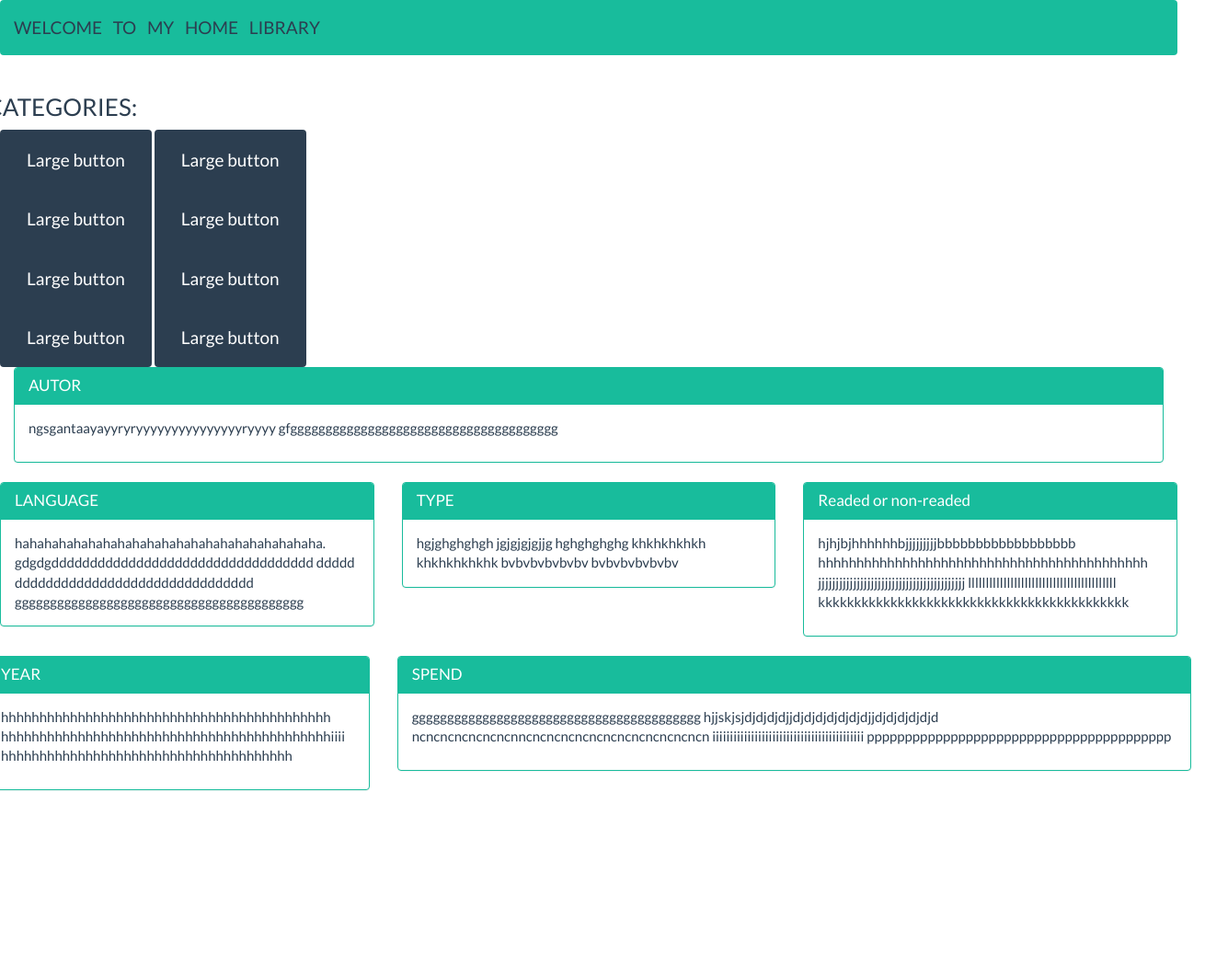
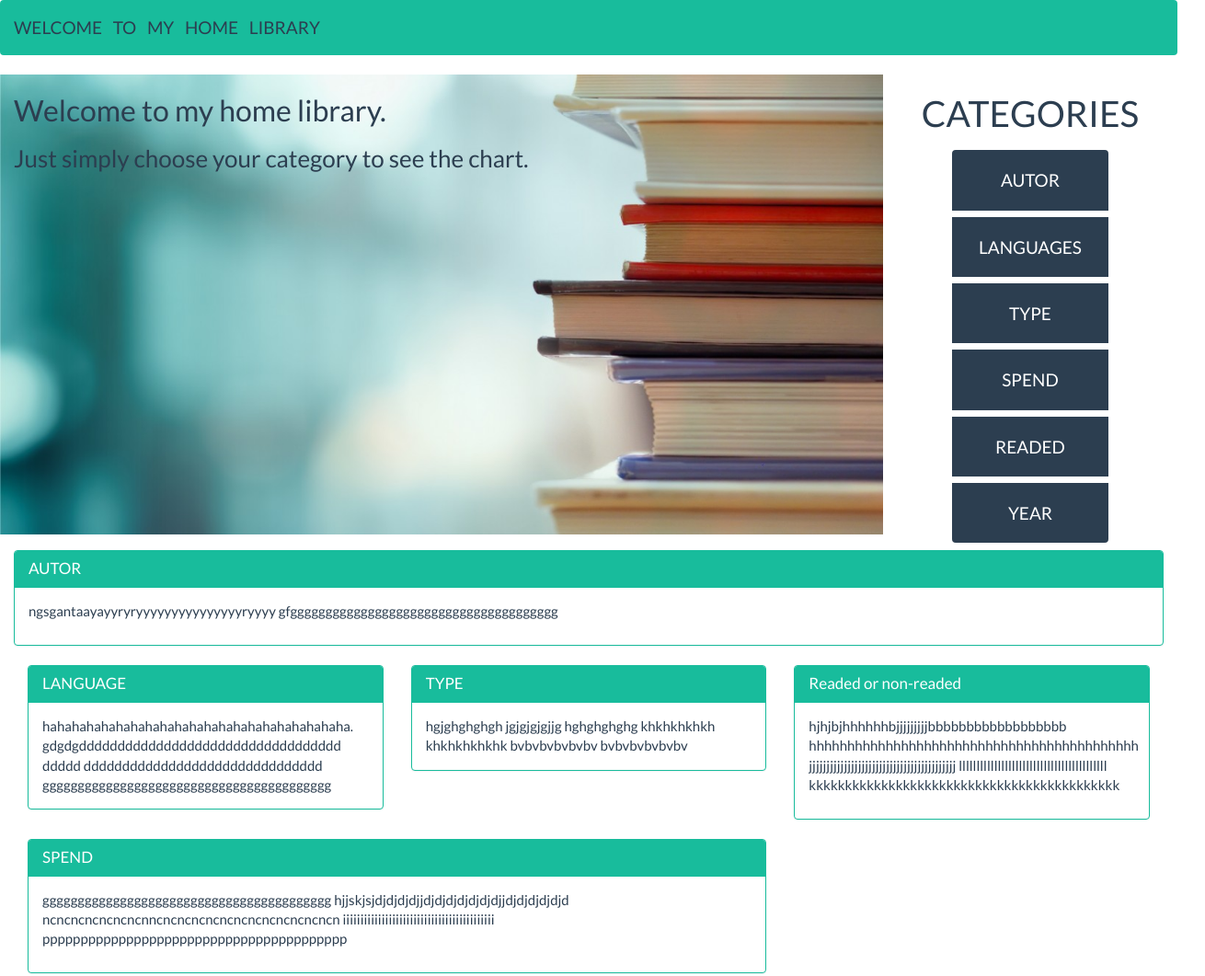
Before and after one commit to Code-Institute-Submissions/Home-library, a plain HTML site: page index.html in a window 1280 px wide. Shown: the top 1061 px of the page at 92% size, 1310 px wide, since content can reach past the window. Before the commit the page ends 880 px from the top, so only its background shows below. Drawn offline with nearby package versions, Linux system fonts and the light colour scheme; a script that the page names is missing.

Commit message:
Added image and buttons to the header

```diff
--- a/index.html
+++ b/index.html
@@ -30,40 +30,44 @@
 
 </head>
 <body>
-
-    <section>
-        <nav class="navbar navbar-inverse">
+   <!--HEADER-->
+    <header>
+        <div class="navbar navbar-inverse">
               <div class="container-fluid">
                 <div class="navbar-header">
                   <a class="navbar-brand" href="#">WELCOME TO MY HOME LIBRARY</a>
                 </div>
               </div>
-        </nav>
+        </div>
+    </header>
+   <!--/HEADER-->
 
-        <div class="photo"></div>
+   <!--NAV-->
+    <nav class="container-fluid">
+      <div class="row">
+        <div class="col-md-9 photo">
+          <h2>Welcome to my home library.</h2>
+            <h3>Just simply choose your category to see the chart.</h3>
+        </div>
 
+        <div class="col-md-3">
           <div class="row">
-        <div class="col-xs-12 col-sm-12 col-md-12">
-            <div class="row">
-                <div class="col-md-12 photo">
-                    <h3 class="section-heading uppercase">CATEGORIES:</h3>
-                </div>
-            </div>
+            <div class="heading">
+              <h1>CATEGORIES</h1>
               <div class="btn-group-vertical">
-                    <a href="#" class="btn btn-primary btn-lg">Large button</a>
-                    <a href="#" class="btn btn-primary btn-lg">Large button</a>
-                    <a href="#" class="btn btn-primary btn-lg">Large button</a>
-                    <a href="#" class="btn btn-primary btn-lg">Large button</a>
-                </div>
-                <div class="btn-group-vertical">
-                    <a href="#" class="btn btn-primary btn-lg">Large button</a>
-                    <a href="#" class="btn btn-primary btn-lg">Large button</a>
-                    <a href="#" class="btn btn-primary btn-lg">Large button</a>
-                    <a href="#" class="btn btn-primary btn-lg">Large button</a>
+                <a href="#" class="btn btn-primary btn-lg">AUTOR</a>
+                <a href="#" class="btn btn-primary btn-lg">LANGUAGES</a>
+                <a href="#" class="btn btn-primary btn-lg">TYPE</a>
+                <a href="#" class="btn btn-primary btn-lg">SPEND</a>
+                <a href="#" class="btn btn-primary btn-lg">READED</a>
+                <a href="#" class="btn btn-primary btn-lg">YEAR</a>
               </div>
             </div>
           </div>
-    </section>
+        </div>
+      </div>
+    </nav>
+    <!--/NAV-->
 
 
 
@@ -71,8 +75,7 @@
 <main>
     <section class="container-fluid">
       <div class="row">
-
-      <div class="col-sm-12 col-md-12 chart" id="authors-div">
+        <div class="col-sm-12 col-md-12 chart">
           <div class="panel panel-success">
             <div class="panel-heading">
               <h3 class="panel-title">AUTOR</h3>
@@ -80,14 +83,14 @@
               <div class="panel-body">
                 <p>ngsgantaayayyryryyyyyyyyyyyyyyyryyyy
                   gfgggggggggggggggggggggggggggggggggggggg</p>
-    <div id="autor-balance"></div>
+                    <div id="author-balance"></div>
+              </div>
+            </div>
           </div>
         </div>
       </div>
 
-    <div class="row">
-
-      <div class="col-sm-6 col-md-4 chart" id="language-div">
+      <div class="col-sm-6 col-md-4 chart">
         <div class="panel panel-success">
   <div class="panel-heading">
     <h3 class="panel-title">LANGUAGE</h3>
@@ -103,7 +106,7 @@
 
       </div>
 
-      <div class="col-sm-6 col-md-4 chart" id="type-div">
+      <div class="col-sm-6 col-md-4 chart">
         <div class="panel panel-success">
   <div class="panel-heading">
     <h3 class="panel-title">TYPE</h3></h3>
@@ -121,7 +124,7 @@
 </div>
       </div>
 
-      <div class="col-sm-6 col-md-4 chart" id="readed-div">
+      <div class="col-sm-6 col-md-4 chart">
         <div class="panel panel-success">
   <div class="panel-heading">
     <h3 class="panel-title">Readed or non-readed</h3>
@@ -136,8 +139,21 @@
   </div>
 </div>
       </div>
+       <div class="col-sm-6 col-md-8 chart" id="spend-div">
+        <div class="panel panel-success">
+  <div class="panel-heading">
+    <h3 class="panel-title">SPEND</h3>
+  </div>
+  <div class="panel-body">
+    <p>ggggggggggggggggggggggggggggggggggggggggg
+    hjjskjsjdjdjdjdjjdjdjdjdjdjdjdjjdjdjdjdjdjd
+    ncncncncncncncnncncncncncncncncncncncncncn
+    iiiiiiiiiiiiiiiiiiiiiiiiiiiiiiiiiiiiiiiiiii
+    pppppppppppppppppppppppppppppppppppppppp</p>
+     <div id="spend-balance"></div>
+  </div>
+</div>
 
-      <div class="row">
 
       <div class="col-sm-6 col-md-4 chart" id="year-div">
        <div class="panel panel-success">
@@ -153,21 +169,8 @@
 </div>
       </div>
 
-      <div class="col-sm-6 col-md-8 chart" id="spend-div">
-        <div class="panel panel-success">
-  <div class="panel-heading">
-    <h3 class="panel-title">SPEND</h3>
-  </div>
-  <div class="panel-body">
-    <p>ggggggggggggggggggggggggggggggggggggggggg
-    hjjskjsjdjdjdjdjjdjdjdjdjdjdjdjjdjdjdjdjdjd
-    ncncncncncncncnncncncncncncncncncncncncncn
-    iiiiiiiiiiiiiiiiiiiiiiiiiiiiiiiiiiiiiiiiiii
-    pppppppppppppppppppppppppppppppppppppppp</p>
-     <div id="spend-balance"></div>
-  </div>
-</div>
-        <div id="spend-balance"></div>
+
+
       </div>
       </div>
       </div>
--- a/static/css/style.css
+++ b/static/css/style.css
@@ -14,13 +14,31 @@ body {
 }
 
 .photo {
-    background-image: yellow;/*url("../../assets/book.jpg");*/
+    background-image: url("../../assets/book1.jpg");
     background-repeat: no-repeat;
     background-position: center;
     background-size: cover;
-    margin: 0;
-    padding: 0;
+    min-height: 500px;
+    position: relative;
 }
+
+.heading {
+    text-align: center;
+}
+
+.btn-group-vertical a {
+    margin: 8px 0px;
+}
+
+
+
+
+
+
+
+
+
+/*.........................MAIN*/
 
 /*.chart {
     overflow: auto;
```
Also changed, not shown: assets/book.jpg (deleted). Lines whose indentation alone changed are shown as unchanged.
